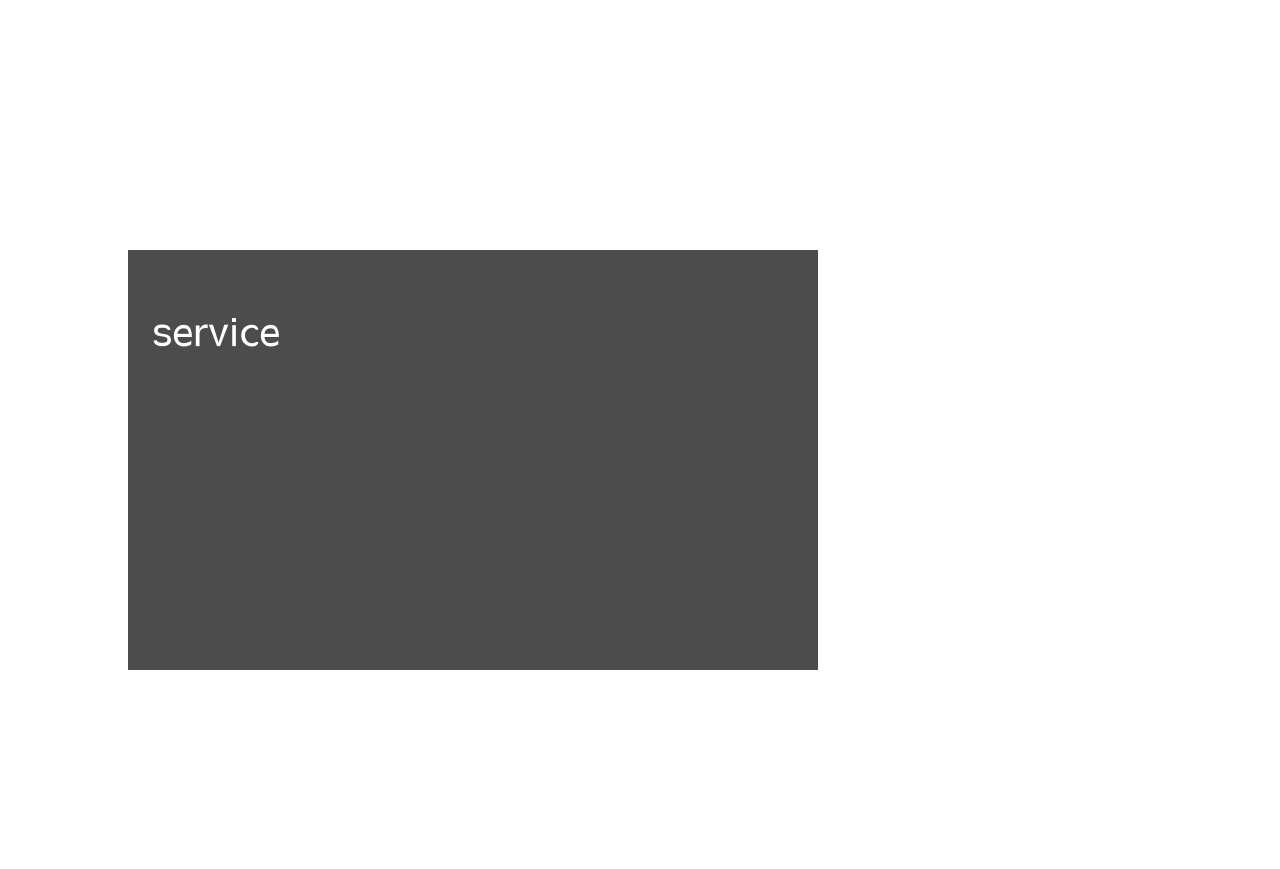
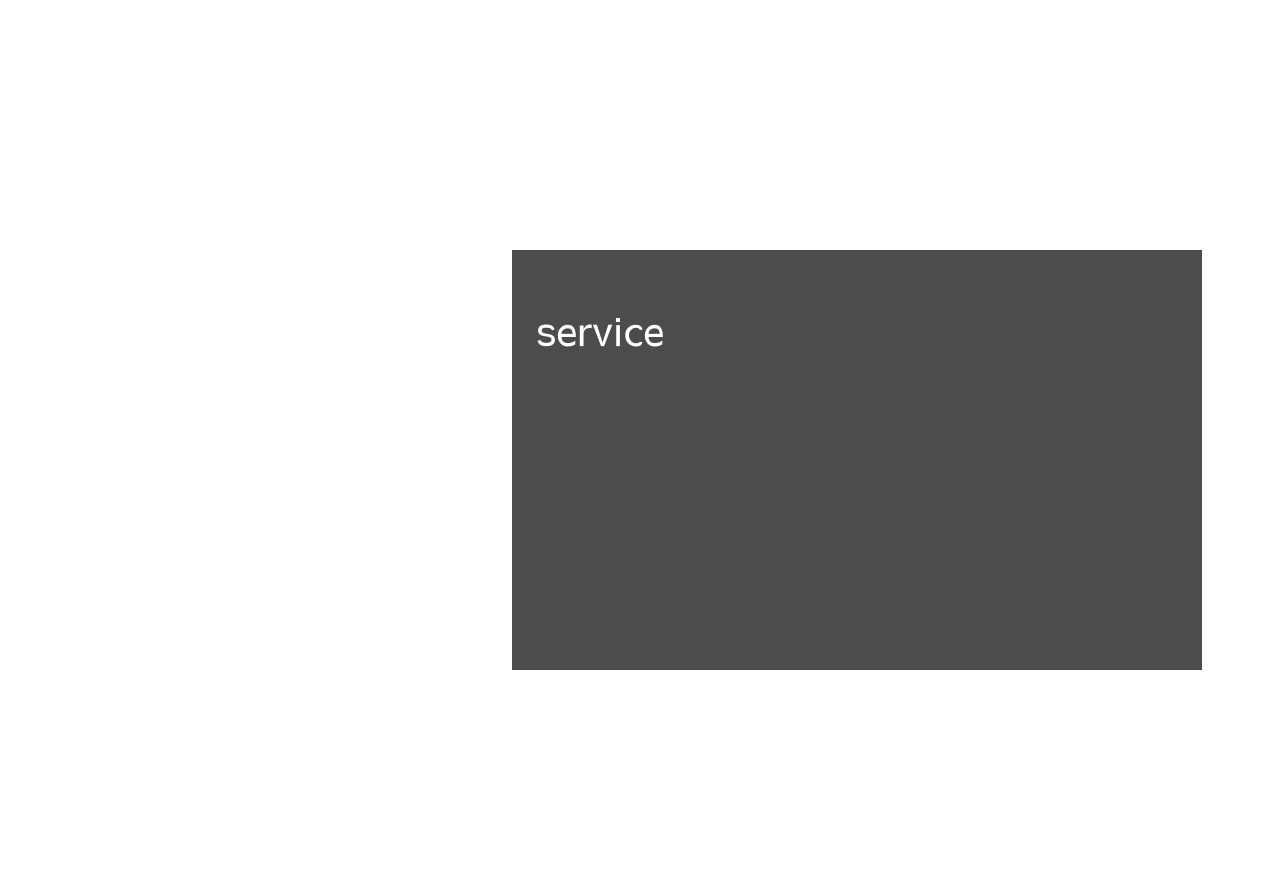
Before and after one commit to blueletter123456789/test, a PHP site: page /github/design/house_cleaning2/index.html in a window 1280 px wide. Shown: the part 1106-1975 px from the top of the page. Run offline with PHP 8.4, Linux system fonts and the light colour scheme.

Commit message:
【ハウスクリーニングサイト２】修正

```diff
--- a/design/house_cleaning2/CSS/style.css
+++ b/design/house_cleaning2/CSS/style.css
@@ -106,7 +106,7 @@ body{
 
 /*サービス*/
 #service .service_content{
-    padding: 20vh 0 60vh 10vw;
+    padding: 20vh 10vw 60vh 40vw;
     position: relative;
     z-index: 2;
 }
@@ -120,7 +120,7 @@ body{
 
 /*質問*/
 #faq .faq_content{
-    padding: 20vh 0 60vh 10vw;
+    padding: 20vh 10vw 60vh 40vw;
     position: relative;
     z-index: 2;
 }
```
